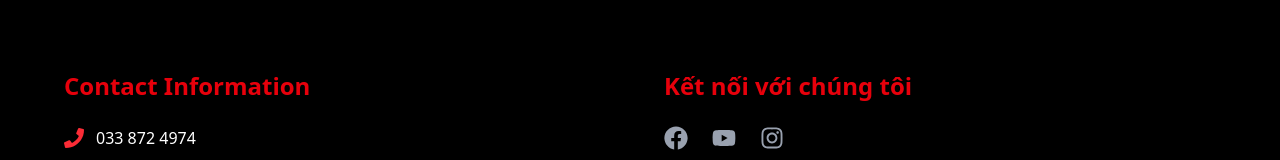
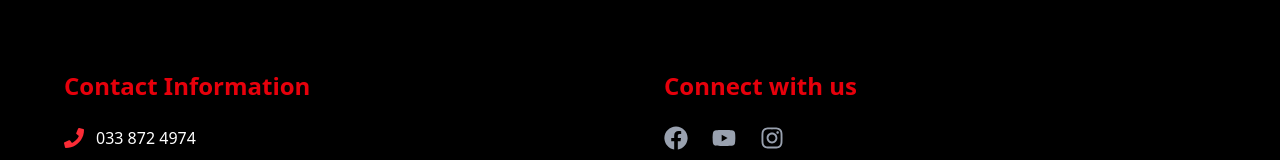
Before and after one commit to KhoaNguyen-HCMUS/HyperFrames-website, a React (Vite) app: page / in a window 1280 px wide. Shown: the part 1386-1546 px from the top of the page. Built offline with nearby package versions, Linux system fonts and the light colour scheme.

Commit message:
fstyles: translate English

```diff
--- a/src/components/layout/footer/footer.jsx
+++ b/src/components/layout/footer/footer.jsx
@@ -47,7 +47,7 @@
 
         {/* Social Links */}
         <div className='space-y-6'>
-          <h3 className='text-2xl font-bold text-red-600 mb-6'>Kết nối với chúng tôi</h3>
+          <h3 className='text-2xl font-bold text-red-600 mb-6'>Connect with us</h3>
           <div className='flex space-x-6'>
             {socialLinks.map((link) => (
               <a
```
